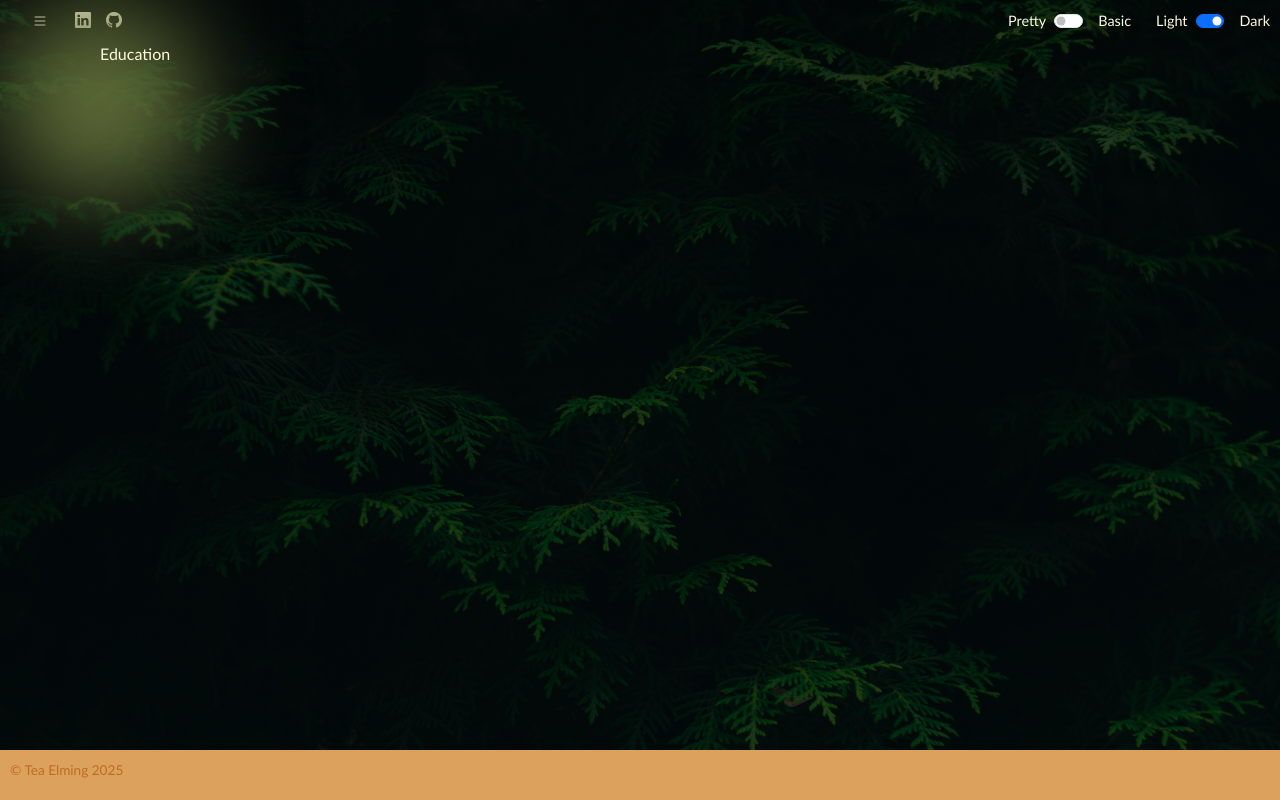
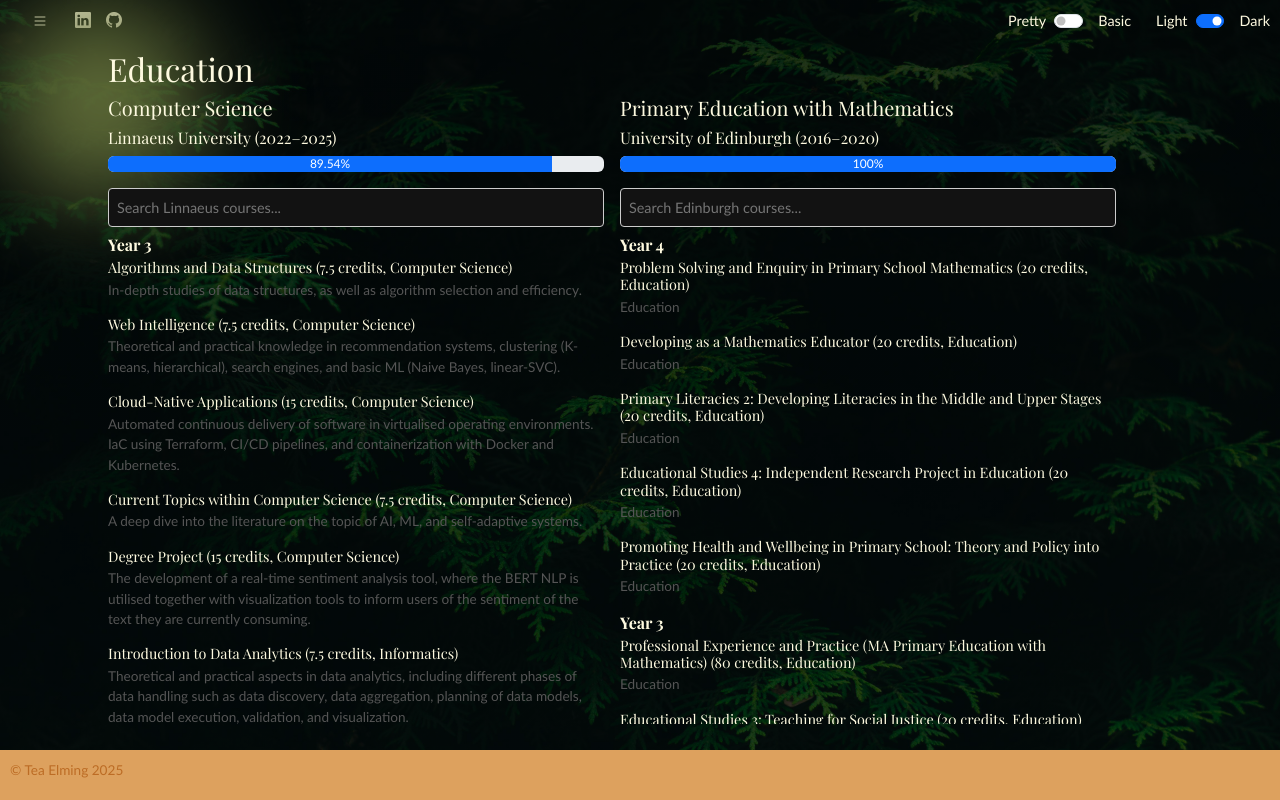
Before and after one commit to TeaElming/TeaElmingPortfolio, a React (Vite) app in the folder my-portfolio/: page /education in a window 1280 px wide. Built offline with nearby package versions, Linux system fonts and the light colour scheme.

Commit message:
Updated education to include data

```diff
--- /dev/null
+++ b/my-portfolio/src/components/page-sections/types.ts
@@ -0,0 +1,18 @@
+/** @format */
+
+export interface Course {
+  coursename: string
+  credits: number
+  field: string
+  description: string
+}
+
+export interface Year {
+  year: number
+  courses: Course[]
+}
+
+export interface UniversityData {
+  university: string
+  years: Year[]
+}
--- a/my-portfolio/src/pages/pretty/Education.tsx
+++ b/my-portfolio/src/pages/pretty/Education.tsx
@@ -1,10 +1,122 @@
 /** @format */
 
+import React, { useEffect, useState } from "react"
+import Container from "react-bootstrap/Container"
+// import DegreeProgress from '../../components/progressEducation'
+import ProgressBar from "react-bootstrap/ProgressBar"
+import "./css/Education.css"
+import { UniversityData, Year } from "../../components/page-sections/types"
+
 const EducationP: React.FC = () => {
+	const [edinburghData, setEdinburghData] = useState<UniversityData | null>(
+		null
+	)
+	const [linnaeusData, setLinnaeusData] = useState<UniversityData | null>(null)
+
+	const [searchQueryLNU, setSearchQueryLNU] = useState("")
+	const [searchQueryEDI, setSearchQueryEDI] = useState("")
+
+	useEffect(() => {
+		fetch("/json/edinburghUni.json")
+			.then((res) => res.json())
+			.then(setEdinburghData)
+			.catch(console.error)
+
+		fetch("/json/linnaeusUni.json")
+			.then((res) => res.json())
+			.then(setLinnaeusData)
+			.catch(console.error)
+	}, [])
+
+	if (!edinburghData || !linnaeusData) return <p>Loading...</p>
+
+	const filterCourses = (data: UniversityData, query: string) => {
+		const lowerQuery = query.toLowerCase()
+		return data.years
+			.map((year) => ({
+				...year,
+				courses: year.courses.filter(
+					(course) =>
+						course.coursename.toLowerCase().includes(lowerQuery) ||
+						course.description.toLowerCase().includes(lowerQuery)
+				),
+			}))
+			.filter((year) => year.courses.length > 0)
+	}
+
+	const renderCourses = (data: Year[]) =>
+		data.map((yearData: Year) => (
+			<div key={yearData.year} className="education-entry">
+				<h4 className="year-title">Year {yearData.year}</h4>
+				{yearData.courses.map((course, idx) => (
+					<div key={idx} className="course-entry">
+						<h5>
+							{course.coursename}{" "}
+							<i>
+								({course.credits} credits, {course.field})
+							</i>
+						</h5>
+						<p>{course.description}</p>
+					</div>
+				))}
+			</div>
+		))
+
+  //--------------------------------------------------------------------------------
+  // Calculate progress for Comp Sci Degree
+	const now = Date.now()
+	const degreeStart = new Date("2022-08-29").getTime()
+	const degreeEnd = new Date("2025-06-20").getTime()
+	const progress = ((now - degreeStart) / (degreeEnd - degreeStart)) * 100
+  //--------------------------------------------------------------------------------
+
 	return (
-		<div>
-			<p>Education</p>
-		</div>
+		<Container className="education-container">
+			<div>
+				<h2>Education</h2>
+			</div>
+
+			<div className="degree-info">
+				<div className="uni-section">
+					<h5>Computer Science</h5>
+					<h6>Linnaeus University (2022–2025)</h6>
+					<ProgressBar now={progress} label={`${progress.toFixed(2)}%`} />
+				</div>
+				<div className="uni-section">
+					<h5>Primary Education with Mathematics </h5>
+					<h6>University of Edinburgh (2016–2020)</h6>
+					<ProgressBar now={100} label={`100%`} />
+				</div>
+			</div>
+
+			<div className="courses-section">
+				<div className="uni-group">
+					<input
+						type="text"
+						className="course-search-input"
+						placeholder="Search Linnaeus courses..."
+						value={searchQueryLNU}
+						onChange={(e) => setSearchQueryLNU(e.target.value)}
+					/>
+					<div className="scrollable-column">
+						{renderCourses(filterCourses(linnaeusData, searchQueryLNU))}
+					</div>
+				</div>
+
+				<div className="uni-group">
+					<input
+						type="text"
+						className="course-search-input"
+						placeholder="Search Edinburgh courses..."
+						value={searchQueryEDI}
+						onChange={(e) => setSearchQueryEDI(e.target.value)}
+					/>
+					<div className="scrollable-column">
+						{renderCourses(filterCourses(edinburghData, searchQueryEDI))}
+					</div>
+				</div>
+			</div>
+		</Container>
 	)
 }
 
--- /dev/null
+++ b/my-portfolio/src/pages/pretty/css/Education.css
@@ -0,0 +1,74 @@
+.education-container {
+  height: calc(100vh - var(--navbar-height) - var(--footer-height));
+  overflow: hidden;
+  display: flex;
+  flex-direction: column;
+  padding: 0.5rem;
+}
+
+.degree-info {
+  display: flex;
+  gap: 1rem;
+  margin-bottom: 1rem;
+}
+
+.uni-section {
+  flex: 1;
+}
+
+.courses-section {
+  flex: 1;
+  display: flex;
+  gap: 1rem;
+  overflow: hidden;
+}
+
+.uni-group {
+  flex: 1;
+  display: flex;
+  flex-direction: column;
+  overflow: hidden;
+}
+
+.course-search-input {
+  padding: 0.5rem;
+  margin-bottom: 0.5rem;
+  font-size: 0.9rem;
+  border-radius: 4px;
+  border: 1px solid #ccc;
+}
+
+.scrollable-column {
+  flex: 1;
+  overflow-y: auto;
+  padding-right: 0.5rem;
+}
+
+.education-entry {
+  margin-bottom: 1rem;
+}
+
+.year-title {
+  font-size: 1rem;
+  font-weight: bold;
+  margin-bottom: 0.3rem;
+}
+
+.course-entry h5 {
+  font-size: 0.9rem;
+  margin-bottom: 0.2rem;
+}
+
+.course-entry p {
+  font-size: 0.85rem;
+  color: #555;
+}
+
+.scrollable-column::-webkit-scrollbar {
+  width: 6px;
+}
+
+.scrollable-column::-webkit-scrollbar-thumb {
+  background-color: #aaa;
+  border-radius: 3px;
+}
```
Also changed, not shown: my-portfolio/public/json/additionalExperience.json (renamed from my-portfolio/src/assets/json/additionalExperience.json), my-portfolio/public/json/edinburghUni.json (renamed from my-portfolio/src/assets/json/edinburghUni.json), my-portfolio/public/json/linnaeusUni.json (renamed from my-portfolio/src/assets/json/linnaeusUni.json), my-portfolio/public/json/projects.json (renamed from my-portfolio/src/assets/json/projects.json), my-portfolio/public/json/testimonyData.json (renamed from my-portfolio/src/assets/json/testimonyData.json), my-portfolio/public/json/workExperience.json (renamed from my-portfolio/src/assets/json/workExperience.json).
